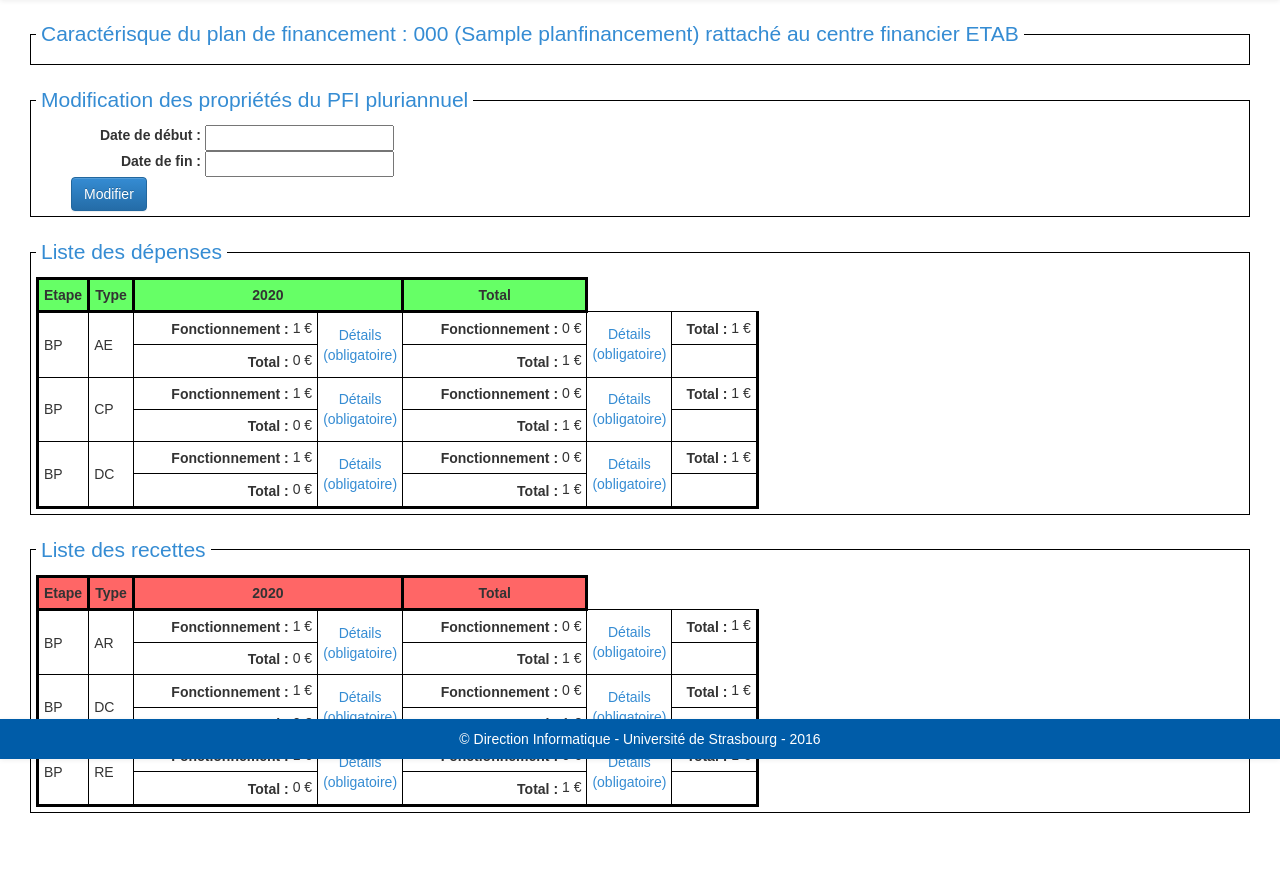
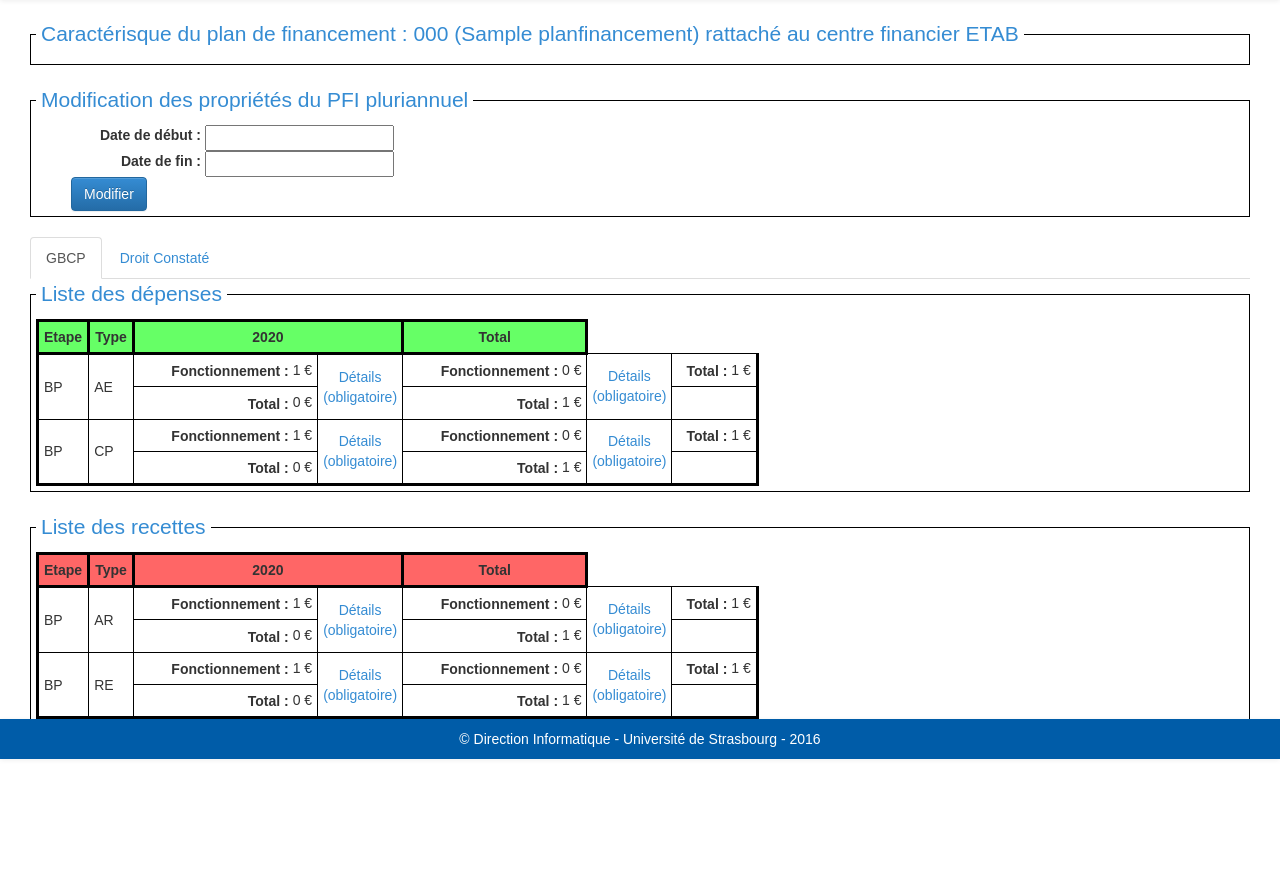
Before and after one commit to unistra/budgetweb, a Django app: page /pluriannuel/1/ in a window 1280 px wide. Shown: the part 41-914 px from the top of the page. After the commit the page ends 800 px from the top, so only its background shows below. Run offline with Django 3.2, Linux system fonts and the light colour scheme; a user stored in the database is signed in; data comes from the database, SQL or seed files in the repository; tables that the repository leaves empty hold one stand-in row (values such as "Sample post"); parts of the project's set-up code (start-up, migrations or seed data) failed here and were passed over; some libraries are stand-ins or nearby versions.

Commit message:
Onglets GBCP et droit constaté pour la vue pluriannuelle

```diff
--- a/budgetweb/models.py
+++ b/budgetweb/models.py
@@ -197,6 +197,7 @@ class PlanFinancement(models.Model):
         return []
 
     def get_total_types(self):
+        # FIXME: docstring
         """
         Output format example for "depense":
         [
@@ -215,22 +216,28 @@ class PlanFinancement(models.Model):
             'CP': [...]}
         ]
         """
+        montants_dict = {'gbcp': ('AE', 'CP', 'AR', 'RE'), 'dc': ('DC',)}
+        montant_type = lambda x: [
+            k for k, v in montants_dict.items() if x in v][0]
         types = []
         years = self.get_years()
+
         for comptabilite in self.get_total():
-            compta_types = {}
+            compta_types = {k: {} for k in montants_dict.keys()}
             for c in comptabilite:
                 fields = [k for k in c.keys() if k.startswith('sum_')]
                 for field in fields:
                     montant = c[field]
                     annee = c['annee']
                     field_name = field.split('_')[-1].upper()
-                    type_dict = compta_types.setdefault(
+                    mt = montant_type(field_name)
+                    ct = compta_types[mt]
+                    type_dict = ct.setdefault(
                         field_name, [{}, dict.fromkeys(years, Decimal(0))])
                     nature_dict = type_dict[0].setdefault(
                         c['enveloppe'], [dict.fromkeys(years, Decimal(0)), Decimal(0)])
                     nature_dict[0][annee] = montant
-
+                    nature_dict[0][annee] = montant
                     # Total per enveloppe
                     nature_dict[1] += montant
 
@@ -238,7 +245,7 @@ class PlanFinancement(models.Model):
                     type_dict[1].setdefault(annee, Decimal(0))
                     type_dict[1][annee] += montant
             types.append(compta_types)
-
+        print(types)
         return types
 
 
--- a/budgetweb/templates/pluriannuel.html
+++ b/budgetweb/templates/pluriannuel.html
@@ -42,11 +42,27 @@
 	</form>
 	</div>
 </fieldset>
-{% if depense %}
-{% include "pluriannuel.comptabilite.inc.html" with types=depense compta_type="depense" label="Liste des dépenses"%}
-{% endif %}
-{% if recette %}
-{% include "pluriannuel.comptabilite.inc.html" with types=recette compta_type="recette" label="Liste des recettes"%}
-{% endif %}
+<ul class="nav nav-tabs" role="tablist" id="pluri-tabs">
+    <li role="presentation" class="active"><a href="#gbcp" role="tab" data-toggle="tab">GBCP</a></li>
+    <li role="presentation"><a href="#dc" role="tab" data-toggle="tab">Droit Constaté</a></li>
+</ul>
+<div class="tab-content">
+    <div role="tabpanel" class="tab-pane active" id="gbcp">
+	{% if depense %}
+	{% include "pluriannuel.comptabilite.inc.html" with types=depense.gbcp compta_type="depense" label="Liste des dépenses"%}
+	{% endif %}
+	{% if recette %}
+	{% include "pluriannuel.comptabilite.inc.html" with types=recette.gbcp compta_type="recette" label="Liste des recettes"%}
+    {% endif %}
+    </div>
+    <div role="tabpanel" class="tab-pane" id="dc">
+    {% if depense %}
+    {% include "pluriannuel.comptabilite.inc.html" with types=depense.dc compta_type="depense" label="Liste des dépenses"%}
+    {% endif %}
+    {% if recette %}
+    {% include "pluriannuel.comptabilite.inc.html" with types=recette.dc compta_type="recette" label="Liste des recettes"%}
+    {% endif %}
+    </div>
+</div>
 </div>
 {% endblock %}
```
